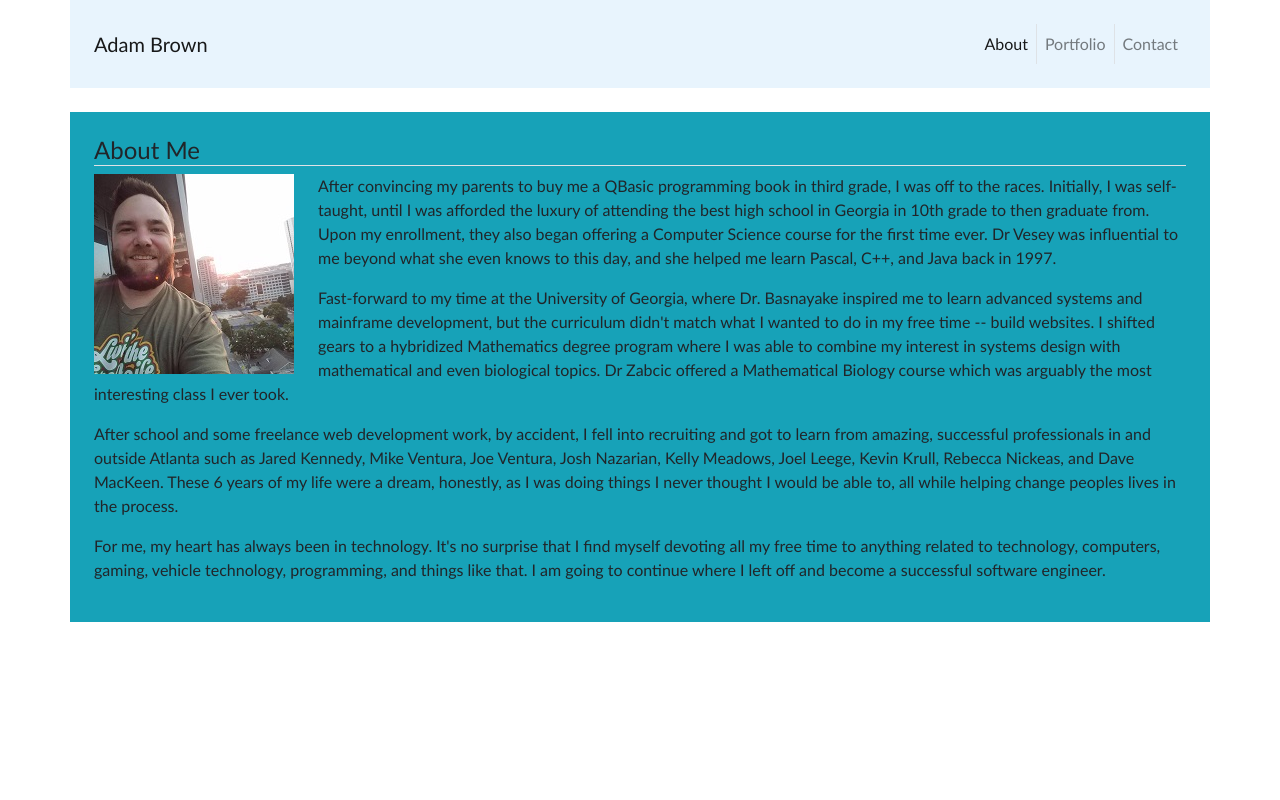
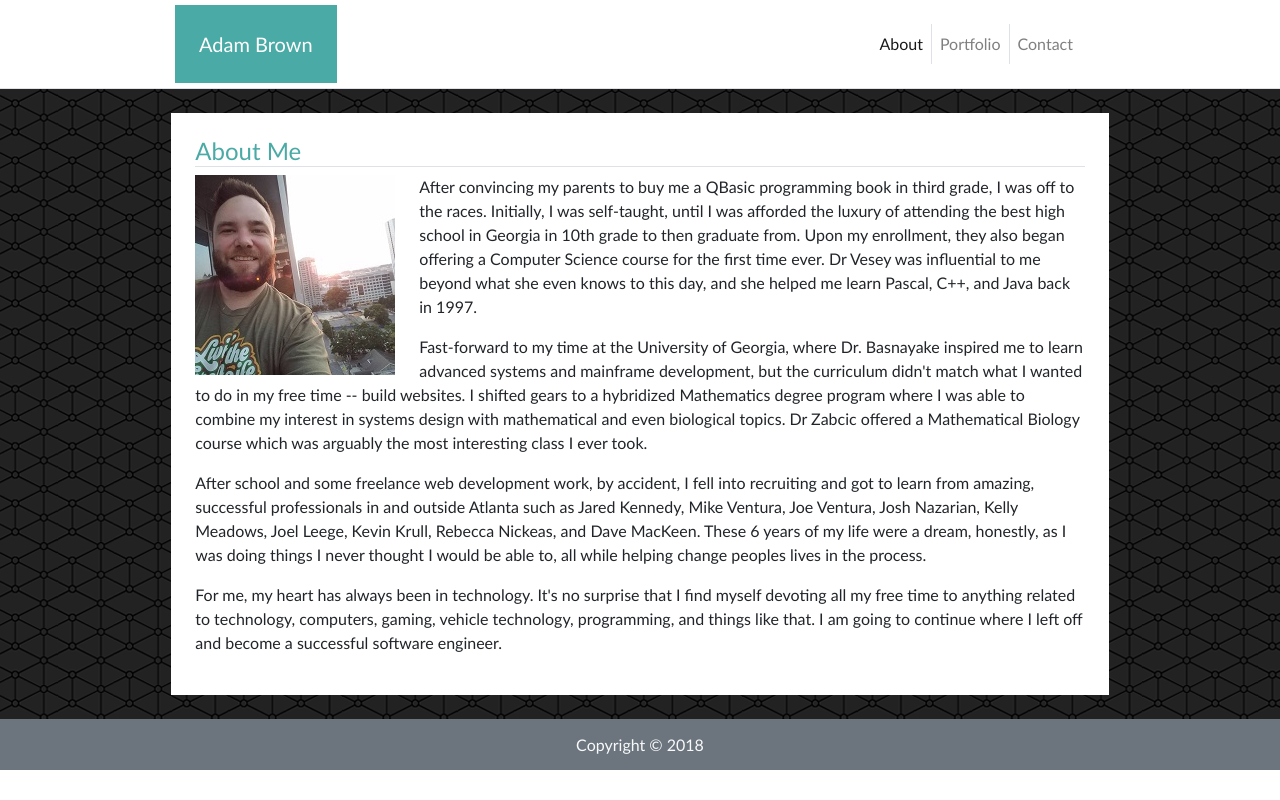
Before and after one commit to downtownadambrown/Bootstrap-Portfolio, a plain HTML site: page index.html in a window 1280 px wide. Drawn offline with nearby package versions, Linux system fonts and the light colour scheme.

Commit message:
Adjusted flexbox, added custom colors, added footer

```diff
--- a/index.html
+++ b/index.html
@@ -11,12 +11,14 @@
     <link rel="stylesheet" href="assets/css/style.css">
 </head>
 
-<body style="font-family:'Trebuchet MS', 'Lucida Sans Unicode', 'Lucida Grande', 'Lucida Sans', Arial, sans-serif">
+<body style="font-family:'Trebuchet MS', 'Lucida Sans Unicode', 'Lucida Grande', 'Lucida Sans', Arial, sans-serif;">
     <!-- BEGIN Navbar container -->
-    <div class="container px-0">
-        <nav class="navbar navbar-expand-lg navbar-light" style="background-color: #e3f2fdd0;">
+    <div class="container-fluid px-0 border-bottom">
+        <div class="row justify-content-center m-0">
+            <div class="col-md-9">
+                <nav class="navbar navbar-expand-lg navbar-light">
                     <!-- Navbar content -->
-            <h1 class="navbar-brand align-middle text-align-center m-0 p-4 makefullheight">Adam Brown</h1>
+                    <h1 class="navbar-brand align-middle text-align-center text-white m-0 p-4 makefullheight" style="background-color: #4aaaa5">Adam Brown</h1>
                     <ul class="navbar-nav ml-auto py-4 pr-4">
                         <li class="nav-item active border-right">
                             <a class="nav-link" href="#">About<span class="sr-only">(current)</span></a>
@@ -30,23 +32,26 @@
                     </ul>
                 </nav>
             </div>
+        </div>
+    </div>
     <!-- END Navbar container -->
 
     <!-- BEGIN Main container -->
-    <div class="container mt-4">
-        <div class="row">
-            <div class="col bg-info pt-4 pl-4 pr-4 pb-0">
-                <h4 class="border-bottom">About Me</h4>
+    <div class="container-fluid py-4 makefullheight" style="background: url('./assets/images/bg.png');">
+        <div class="row justify-content-center m-0">
+            <div class="col-md-9 pt-4 pl-4 pr-4 pb-0 bg-white">
+                <h4 class="border-bottom" style="color: #4aaaa5">About Me</h4>
             </div>
         </div>
-        <div class="row">
-            <div class="col-md-12 bg-info pl-4 pb-4 pr-4">
+        <div class="row justify-content-center m-0">
+            <div class="col-md-9 pl-4 pb-4 pr-4 bg-white">
                 <img class="float-left pr-4" src="./assets/images/adam-picture.jpg">
                 <p style="font-family:'Trebuchet MS', 'Lucida Sans Unicode', 'Lucida Grande', 'Lucida Sans', Arial, sans-serif">After
                     convincing my parents to buy me a QBasic programming book in third grade, I was off to the
                     races. Initially, I was self-taught, until I was afforded the luxury of attending the best high
                     school in Georgia in 10th grade to then graduate from. Upon my enrollment, they also began
-                    offering a Computer Science course for the first time ever. Dr Vesey was influential to me beyond
+                    offering a Computer Science course for the first time ever. Dr Vesey was influential to me
+                    beyond
                     what
                     she even knows to this day, and she helped me learn Pascal, C++, and Java back in 1997.</p>
                 <p style="font-family:'Trebuchet MS', 'Lucida Sans Unicode', 'Lucida Grande', 'Lucida Sans', Arial, sans-serif">Fast-forward
@@ -59,21 +64,30 @@
                     ever took.</p>
                 <p style="font-family:'Trebuchet MS', 'Lucida Sans Unicode', 'Lucida Grande', 'Lucida Sans', Arial, sans-serif">After
                     school and some freelance web development work, by accident, I fell into recruiting and
-                    got to learn from amazing, successful professionals in and outside Atlanta such as Jared Kennedy,
+                    got to learn from amazing, successful professionals in and outside Atlanta such as Jared
+                    Kennedy,
                     Mike
                     Ventura, Joe Ventura, Josh Nazarian, Kelly Meadows, Joel Leege, Kevin Krull, Rebecca Nickeas,
-                    and Dave MacKeen. These 6 years of my life were a dream, honestly, as I was doing things I never
+                    and Dave MacKeen. These 6 years of my life were a dream, honestly, as I was doing things I
+                    never
                     thought I would be able to, all while helping change peoples lives in the process.</p>
                 <p style="font-family:'Trebuchet MS', 'Lucida Sans Unicode', 'Lucida Grande', 'Lucida Sans', Arial, sans-serif">For
                     me, my heart has always been in technology. It's no surprise that I find myself devoting all
                     my free time to anything related to technology, computers, gaming, vehicle technology,
-                    programming, and things like that. I am going to continue where I left off and become a successful
+                    programming, and things like that. I am going to continue where I left off and become a
+                    successful
                     software
                     engineer.</p>
             </div>
         </div>
     </div>
     <!-- END Main container -->
+
+    <!-- BEGIN sticky footer -->
+    <footer class="container-fluid w-100 bg-secondary text-light py-3 text-center">
+            <h6 class="m-0">Copyright &copy; 2018</h6>
+    </footer>
+    <!-- END sticky footer -->
 </body>
 
 </html>
--- a/style.css
+++ b/style.css
@@ -1,6 +1,12 @@
+html, body {
+    height: 100vh;
+    min-height:100vh;
+}
+
 .navbar {
     padding: 0px;
     max-height: 96px;
+
 }
 
 .setfont {
@@ -9,4 +15,9 @@
 
 .makefullheight {
     height: 100%;
+   /* min-height:100vh;*/
 }
+
+.addbg {
+    background: url('./assets/images/bg.png');
+}
```
Lines whose indentation alone changed are shown as unchanged.
